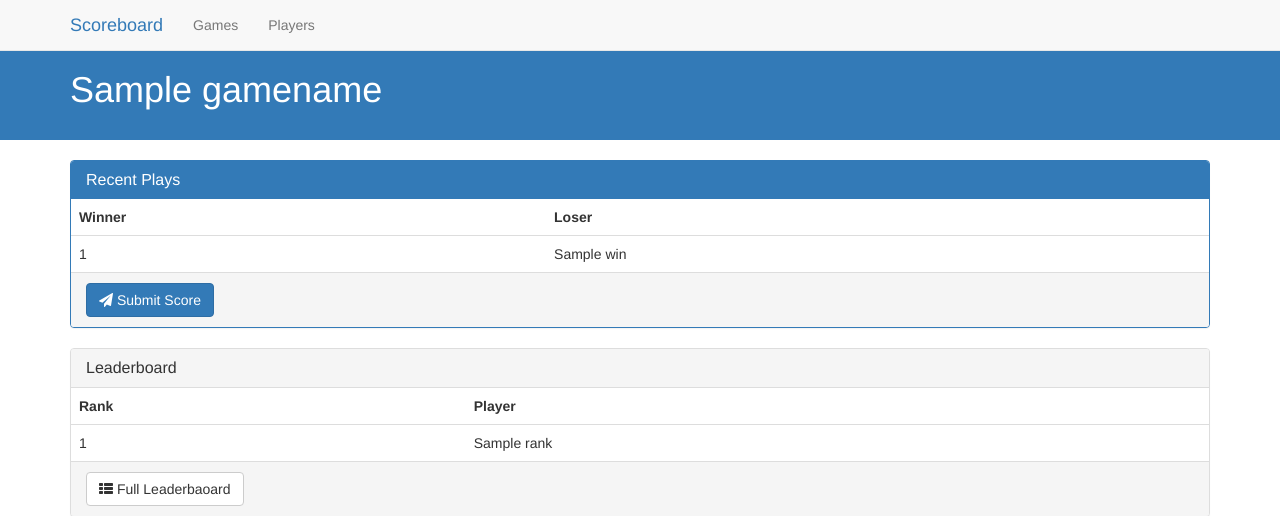
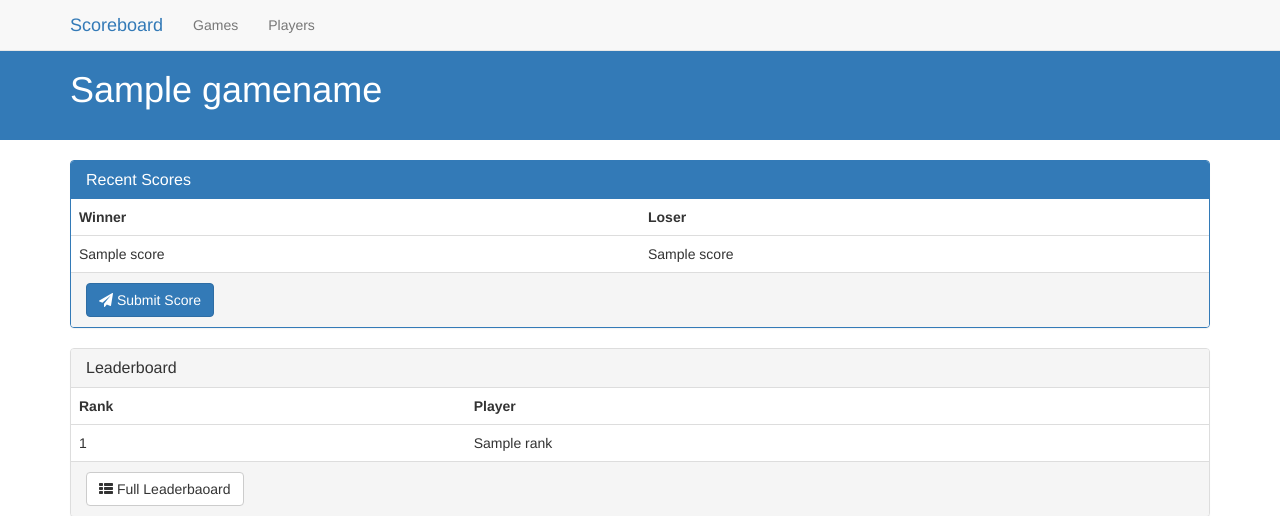
Before and after one commit to JamesLaverack/scoreboard, a Flask app: template templates/game.html in a window 1280 px wide. Shown: the top 516 px of the page. Run offline with Flask 2, Linux system fonts and the light colour scheme; the template is opened without the code that fills it: most values are stand-ins (such as "Sample title", 1, 10 or a date in 2020); some libraries are stand-ins or nearby versions.

Commit message:
Use more consistant naming for a "score"
Also prefer dict cursor

```diff
--- a/app.py
+++ b/app.py
@@ -15,9 +15,9 @@ def show_index():
     popularGames = [x['name'] for x in cur.fetchall()]
 
     cur.execute("SELECT game.name AS game_name, winner.name AS winner_name, loser.name AS loser_name FROM score JOIN game ON score.game_id = game.id  JOIN player winner ON winner.id = score.winner_id JOIN player loser ON loser.id = score.loser_id ORDER BY score.happened DESC LIMIT 5")
-    recentWins = cur.fetchall()
+    recentScores = cur.fetchall()
 
-    return render_template('index.html', popularGames=popularGames, recentWins=recentWins)
+    return render_template('index.html', popularGames=popularGames, recentScores=recentScores)
 
 @app.route("/player/")
 def show_players():
@@ -36,19 +36,21 @@ def show_player(name):
 
 @app.route("/game/<gamename>")
 def show_game(gamename):
-    cur = db.database_connection().cursor()
+    cur = db.database_connection().cursor(cursor_factory = psycopg2.extras.DictCursor)
     cur.execute("SELECT id FROM game WHERE name = %s", [gamename])
     id = cur.fetchone()
 
     if id is None:
         abort(404)
 
-    cur.execute("SELECT winner.name, loser.name FROM score JOIN player winner ON winner.id = score.winner_id JOIN player loser ON loser.id = score.loser_id WHERE score.game_id = %s ORDER BY score.happened DESC LIMIT 3", [id])
-    wins = cur.fetchall()
+    id = id['id']
+
+    cur.execute("SELECT winner.name AS winner_name, loser.name AS loser_name FROM score JOIN player winner ON winner.id = score.winner_id JOIN player loser ON loser.id = score.loser_id WHERE score.game_id = %s ORDER BY score.happened DESC LIMIT 3", [id])
+    scores = cur.fetchall()
 
     leaderboard = rpi.generate_leaderboard(rpi.calculate_rpi(gamename))
 
-    return render_template('game.html', gamename=gamename, wins=wins, leaderboard=leaderboard)
+    return render_template('game.html', gamename=gamename, scores=scores, leaderboard=leaderboard)
 
 @app.route("/game/")
 def show_games():
--- a/templates/game.html
+++ b/templates/game.html
@@ -12,24 +12,24 @@
 <div class="container">
   <div class="panel panel-primary">
     <div class="panel-heading">
-      <h3 class="panel-title">Recent Plays</h3>
+      <h3 class="panel-title">Recent Scores</h3>
     </div>
-    {% if wins|length >0 %}
+    {% if scores|length >0 %}
     <table class="table">
       <tr>
 	<th>Winner</th>
 	<th>Loser</th>
       </tr>
-      {% for win in wins %}
+      {% for score in scores %}
       <tr>
-	<td>{{ win[0] }}</td>
-	<td>{{ win[1] }}</td>
+	<td>{{ score['winner_name'] }}</td>
+	<td>{{ score['loser_name'] }}</td>
       </tr>
       {% endfor %}
     </table>
     {% else %}
     <div class="panel-body">
-      No recent games. =(
+      No recent scores. =(
     </div>
     {% endif %}
     <div class="panel-footer">
```
Also changed, not shown: templates/index.html (+7 -8 lines).
